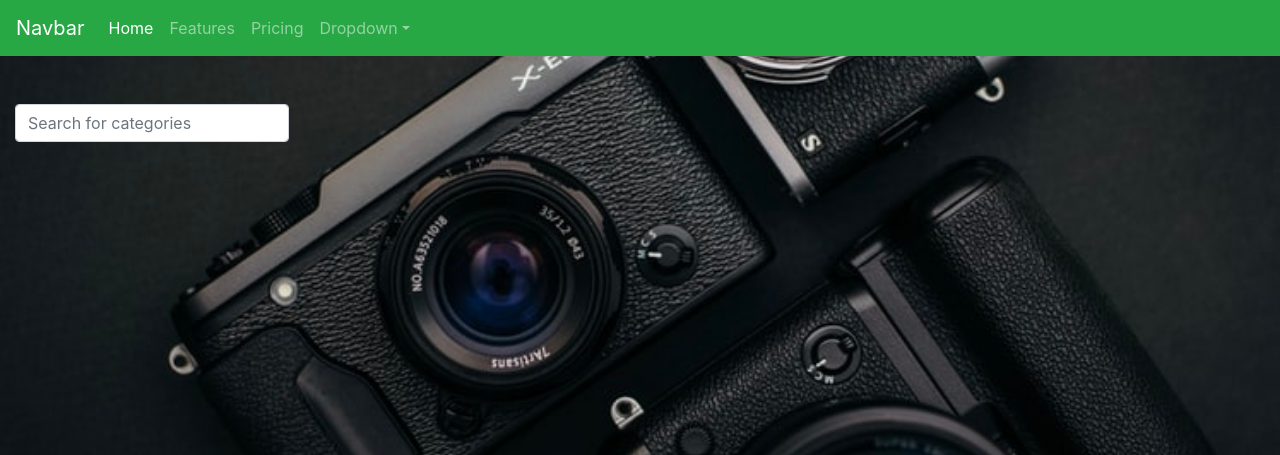
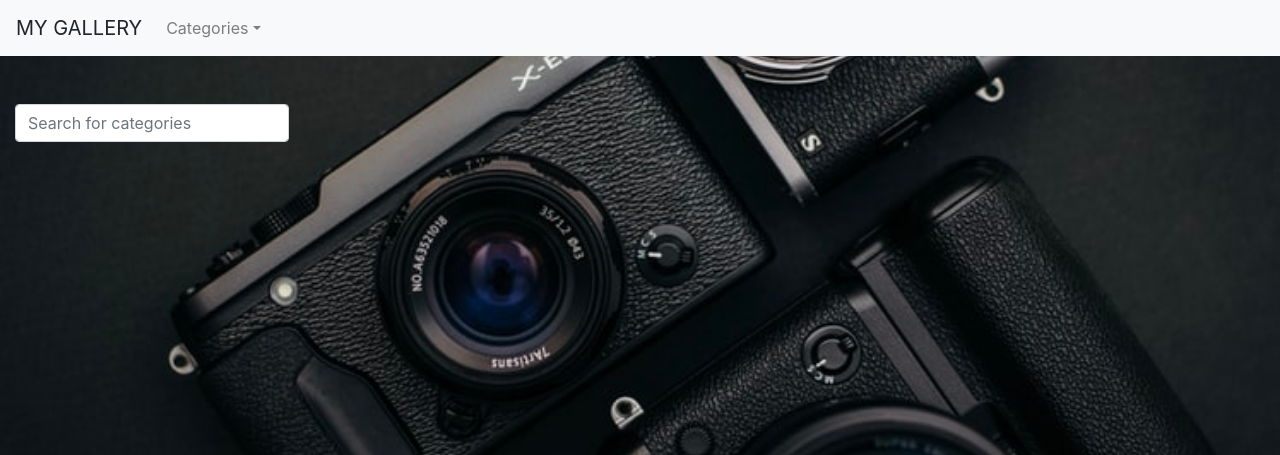
Before and after one commit to firdausa7/MY-GALLERY, a Django app: page / in a window 1280 px wide. Shown: the top 455 px of the page. Run offline with Django 3.2, Linux system fonts and the light colour scheme; some libraries are stand-ins or nearby versions.

Commit message:
change navbar

```diff
--- a/photo/templates/navbar.html
+++ b/photo/templates/navbar.html
@@ -1,37 +1,18 @@
 
               <!--Navbar-->
-<nav class="navbar navbar-expand-lg navbar-dark bg-success">
+<nav class="navbar navbar-expand-lg navbar-light bg-light">
 
         <!-- Navbar brand -->
-        <a class="navbar-brand" href="#">Navbar</a>
-
-        <!-- Collapse button -->
-        <button class="navbar-toggler" type="button" data-toggle="collapse" data-target="#basicExampleNav"
-          aria-controls="basicExampleNav" aria-expanded="false" aria-label="Toggle navigation">
-          <span class="navbar-toggler-icon"></span>
-        </button>
-
-        <!-- Collapsible content -->
+        <a class="navbar-brand">MY GALLERY</a>
         <div class="collapse navbar-collapse" id="basicExampleNav">
 
-          <!-- Links -->
           <ul class="navbar-nav mr-auto">
-            <li class="nav-item active">
-              <a class="nav-link" href="#">Home
-                <span class="sr-only">(current)</span>
-              </a>
-            </li>
-            <li class="nav-item">
-              <a class="nav-link" href="#">Features</a>
-            </li>
-            <li class="nav-item">
-              <a class="nav-link" href="#">Pricing</a>
             </li>
 
             <!-- Dropdown -->
             <li class="nav-item dropdown">
               <a class="nav-link dropdown-toggle" id="navbarDropdownMenuLink" data-toggle="dropdown"
-                aria-haspopup="true" aria-expanded="false">Dropdown</a>
+                aria-haspopup="true" aria-expanded="false">Categories</a>
               <div class="dropdown-menu dropdown-primary" aria-labelledby="navbarDropdownMenuLink">
                 <a class="dropdown-item" href="#">Action</a>
                 <a class="dropdown-item" href="#">Another action</a>
@@ -40,11 +21,7 @@
             </li>
 
           </ul>
-          <!-- Links -->
-
 
         </div>
-        <!-- Collapsible content -->
 
       </nav>
-      <!--/.Navbar-->
```
